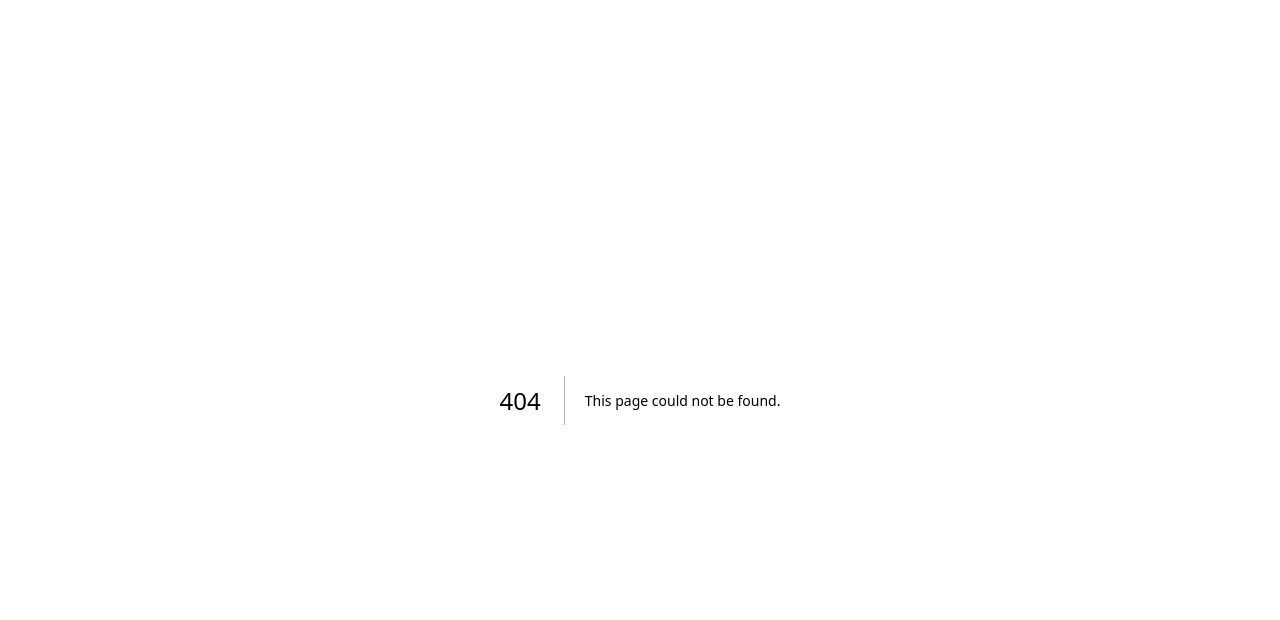
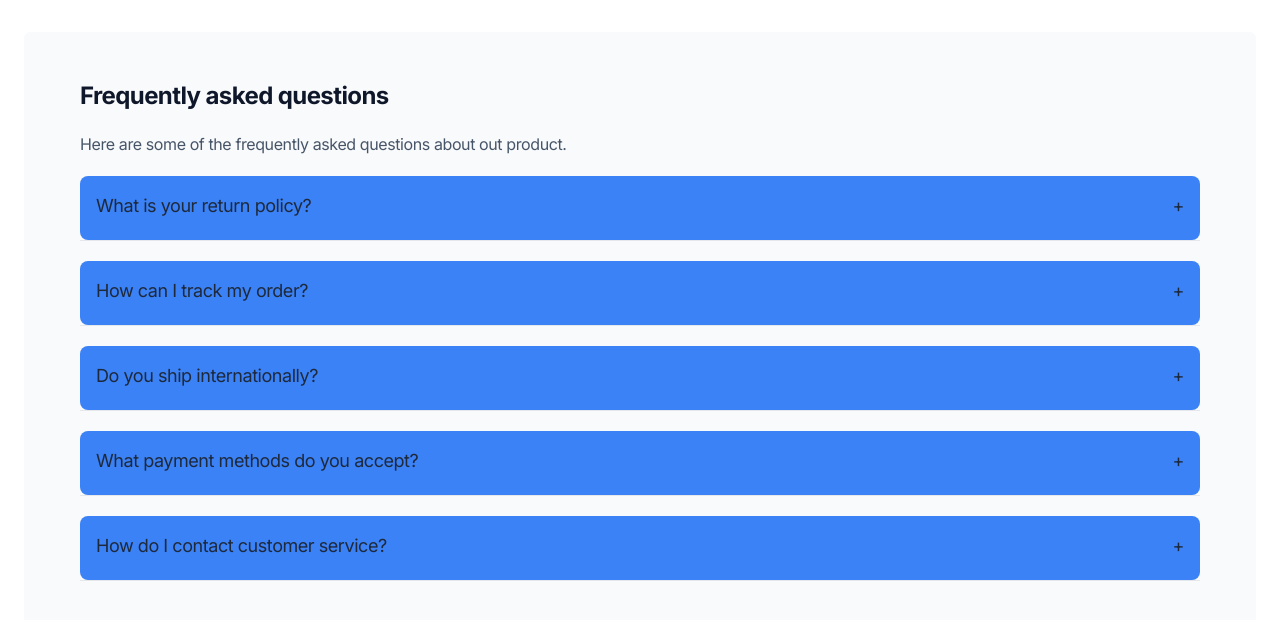
Before and after one commit to Operating-Owls/next-component-library, a Next.js app: page /faq-demo in a window 1280 px wide. Before the commit this address had no page. Shown: the top 620 px of the page. Built offline with nearby package versions, Linux system fonts and the light colour scheme.

Commit message:
Added FAQ component to the library.

```diff
--- /dev/null
+++ b/app/faq-demo/page.js
@@ -0,0 +1,11 @@
+"use client";
+
+import FAQ from '@/components/faq/FAQ'
+
+export default function Home() {
+  return (
+    <div>
+      <FAQ />
+    </div>
+  );
+}
--- a/app/page.js
+++ b/app/page.js
@@ -66,6 +66,19 @@ export default function Home() {
             </p>
             <a href="/contact-demo" className="text-blue-500 hover:text-blue-700">View Demo</a>
           </li>
+          {/* FAQ */}
+          <li className="mb-6">
+            <h3 className="font-semibold">
+              FAQ
+            </h3>
+            <p className="mb-2">
+              By Alejandro N. Vasquez
+            </p>
+            <p className="mb-2">
+              A component to provide answers to frequently asked questions.
+            </p>
+            <a href="/faq-demo" className="text-blue-500 hover:text-blue-700">View Demo</a>
+          </li>
           {/* Sidebar */}
           <li className="mb-6">
           <h3 className="font-semibold">Sidebar</h3>
--- /dev/null
+++ b/components/faq/FAQ.js
@@ -0,0 +1,83 @@
+"use client";
+
+import { useState } from "react";
+
+export default function FAQ() {
+    //state to keep track of active indexes
+    const [activeIndexes, setActiveIndexes] = useState([]);
+
+    //example static questions/answers
+    const faqs = [
+        {
+            question: "What is your return policy?",
+            answer: "Our return policy allows you to return items within 30 days of purchase. Items must be in their original condition and packaging. Please contact our customer service for a return authorization."
+        },
+        {
+            question: "How can I track my order?",
+            answer: "Once your order has been shipped, you will receive an email with a tracking number and a link to the carrier's website where you can track your shipment."
+        },
+        {
+            question: "Do you ship internationally?",
+            answer: "Yes, we offer international shipping to most countries. Shipping costs and delivery times vary depending on the destination. Please check our shipping policy for more details."
+        },
+        {
+            question: "What payment methods do you accept?",
+            answer: "We accept all major credit cards, PayPal, Apple Pay, and Google Pay. You can choose your preferred payment method at checkout."
+        },
+        {
+            question: "How do I contact customer service?",
+            answer: "You can contact our customer service team via email at support@example.com or call us at 1-800-123-4567. Our support hours are Monday to Friday, 9 AM to 5 PM EST."
+        }
+    ]
+
+    //function called when a question is clicked
+    const toggleFAQ = (index) => {
+        setActiveIndexes((prevIndexes) => //updates the state of active indexes
+          prevIndexes.includes(index) //checks if index is already active
+            ? prevIndexes.filter((i) => i !== index) //if so, then removes it from the array
+            : [...prevIndexes, index] //if not, then adds it to the array
+        );
+    };
+
+    return (
+        <div>
+            {/* container */}
+            <div className="container max-w-screen-xl mx-auto px-4 sm:px-6">
+                {/* component */}
+                <div className="flex flex-col bg-gray-50 rounded-md my-8 py-8 px-8">
+                    {/* information section */}
+                    <div className="px-6 pt-4">
+                        {/* title */}
+                        <div className="text-2xl font-bold tracking-tight text-slate-900 pb-5">
+                            Frequently asked questions
+                        </div>
+                        {/* info */}
+                        <div className="text-md font-normal tracking-tight text-slate-600 mb-5">
+                            Here are some of the frequently asked questions about out product.
+                        </div>
+                    </div>
+                    {/* questions/answers section */}
+                    <div className="px-6 pb-2">
+                        {faqs.map((faq, index) => (
+                            <div key={index} className="border-b mb-5">
+                                <button
+                                    onClick={() => toggleFAQ(index)}
+                                    className="w-full flex justify-between items-center text-md font-normal tracking-tight text-left text-slate-800 pb-5"
+                                    // className="w-full text-left p-4 flex justify-between items-center focus:outline-none"
+                                >
+                                    <div>{faq.question}</div>
+                                    <div>{activeIndexes.includes(index) ? '-' : '+'}</div>
+                                </button>
+                                {activeIndexes.includes(index) && (
+                                    <div className="text-md font-normal tracking-tight text-slate-600 pb-5">
+                                        {faq.answer}
+                                    </div>
+                                )}
+                            </div>
+                        ))}
+                    </div>
+                </div>
+            </div>
+        </div>
+    );
+}
```
